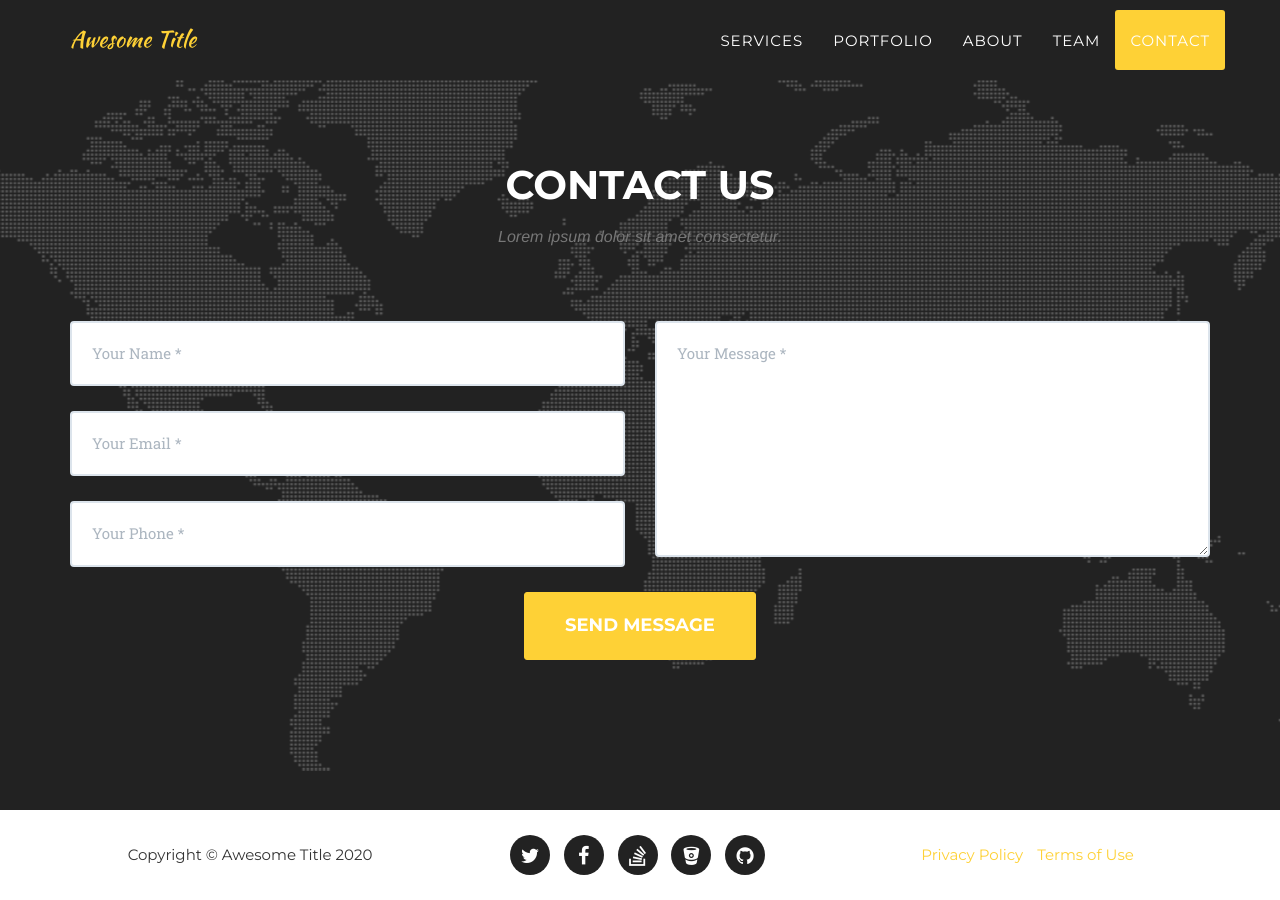
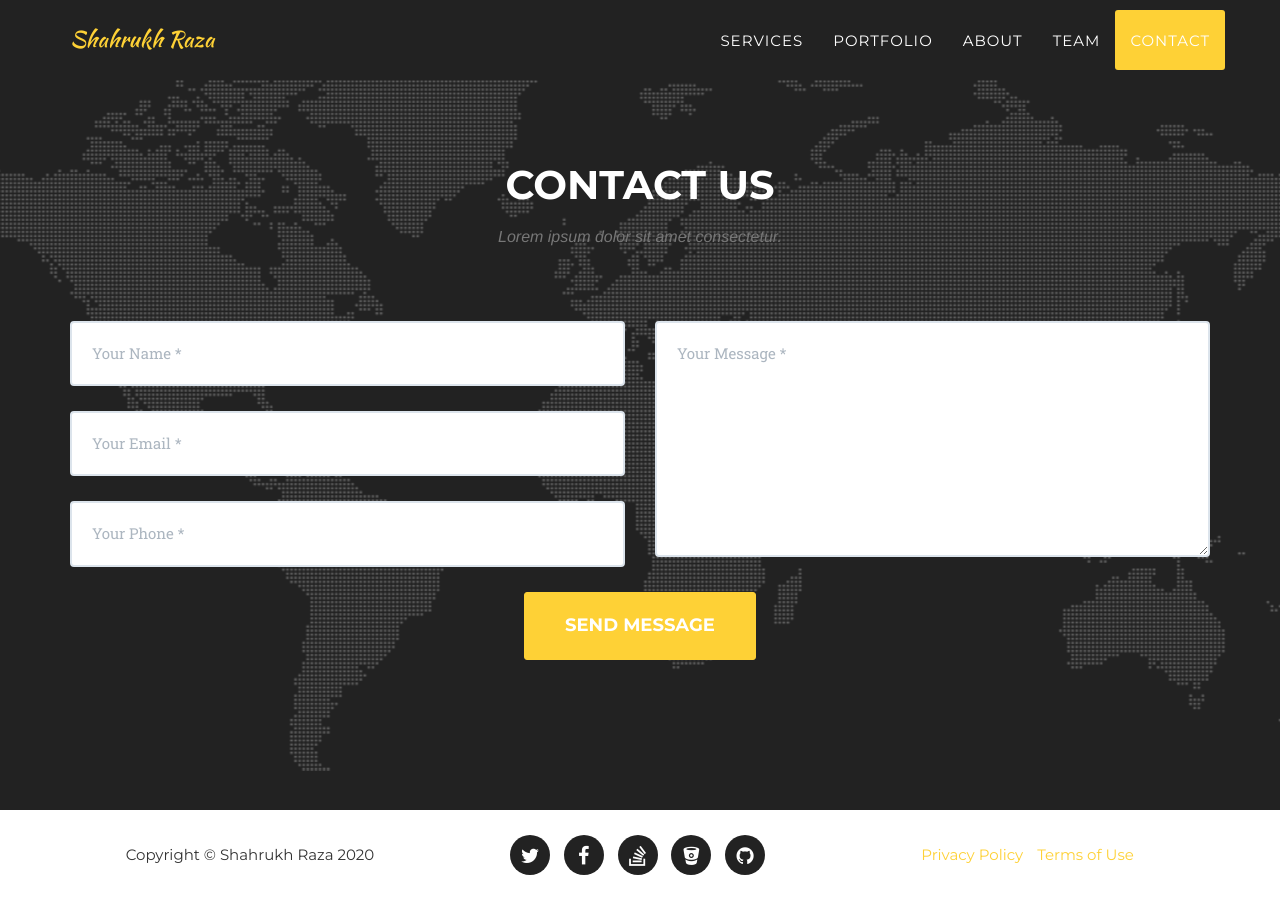
Before and after one commit to eyebuilder/eyebuilder, a Jekyll site: the page built from index.html, in a window 1280 px wide and 900 px high, scrolled down 5636 px. Built offline with Jekyll 4.4.1, drawn with Linux system fonts in a browser that asks for light colours; some web fonts are replaced.

Commit message:
Update _config.yml

```diff
--- a/_config.yml
+++ b/_config.yml
@@ -2,7 +2,7 @@ url: https://eyebuilder.github.io/eyebuilder/
 baseurl: /agency-jekyll-theme/
 
 # Site settings
-title: Awesome Title
+title: Shahrukh Raza
 email: your-email@domain.com
 description: "Write an awesome description for your new site here. You can edit this line in _config.yml. It will appear in your document head meta (for Google search results) and in your feed.xml site description."
 
```
